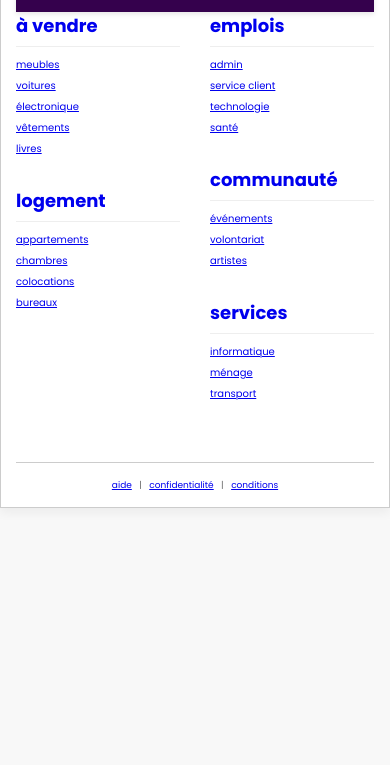
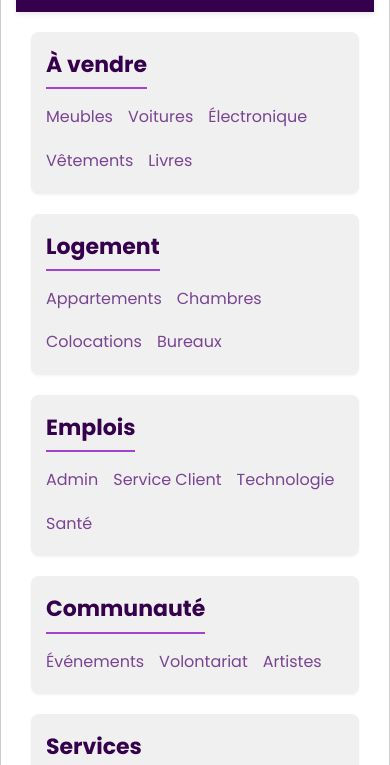
Before and after one commit to 313-jvk/craigslist-redesign-responsive, a plain HTML site: page index.html in a window 390 px wide. Shown: the part 79-844 px from the top of the page. Drawn offline with Linux system fonts and the light colour scheme.

Commit message:
Layout responsive de la page d'accueil (index.html) avec Flexbox/Grid.

```diff
--- a/css/responsive.css
+++ b/css/responsive.css
@@ -172,3 +172,111 @@ a:hover {
         background-color: #cb0ed8; /* Une autre couleur pour le bouton sur desktop */
     }
 }
+
+/* ==================================== */
+/* 2.5. Page d'Accueil (index.html)     */
+/* ==================================== */
+
+/* Styles pour le conteneur principal de la page d'accueil */
+.main-content-home {
+    display: flex; /* Utilise Flexbox pour organiser les sections */
+    flex-direction: column; /* Par défaut, les sections s'empilent verticalement sur mobile */
+    gap: 2rem; /* Espacement entre les sections */
+    padding: 2rem 1.5rem; /* Rembourrage interne pour le contenu */
+}
+
+/* Styles pour chaque bloc de catégorie */
+.category-section {
+    background-color: #f0f0f0; /* Un fond légèrement différent pour chaque section */
+    padding: 1.5rem;
+    border-radius: 8px; /* Bords légèrement arrondis */
+    box-shadow: 0 0.1rem 0.3rem rgba(0,0,0,0.05); /* Ombre très légère */
+}
+
+.category-section h2 {
+    font-size: 2.2rem; /* Taille du titre de catégorie pour mobile */
+    margin-bottom: 1rem;
+    color: #35014d; /* Votre couleur violet foncé */
+    border-bottom: 2px solid #a341d0; /* Bordure sous le titre */
+    padding-bottom: 0.5rem;
+    display: inline-block; /* Pour que la bordure ne prenne que la largeur du texte */
+}
+
+.category-section h2 a {
+    color: #35014d; /* La même couleur que le titre, pour un aspect uniforme */
+    text-decoration: none; /* Pas de soulignement par défaut */
+}
+
+.category-section h2 a:hover {
+    color: #cb0ed8; /* Couleur plus vive au survol */
+    text-decoration: underline;
+}
+
+.category-list {
+    list-style: none; /* Supprime les puces par défaut */
+    padding: 0;
+    display: flex; /* Utilise Flexbox pour les éléments de liste */
+    flex-wrap: wrap; /* Permet aux éléments de passer à la ligne si pas assez de place */
+    gap: 0.8rem 1.5rem; /* Espacement entre les éléments de liste */
+}
+
+.category-list li a {
+    font-size: 1.6rem;
+    color: #794492; /* Votre couleur violet plus clair pour les liens de catégorie */
+    text-decoration: none;
+    padding: 0.5rem 0;
+    display: block; /* Pour qu'ils prennent toute la largeur de leur zone */
+}
+
+.category-list li a:hover {
+    color: #cb0ed8; /* Couleur plus vive au survol */
+    text-decoration: underline;
+}
+
+/* ==================================== */
+/* Media Queries pour la Page d'Accueil */
+/* ==================================== */
+
+/* Breakpoint 618px: Centrer le conteneur, peut-être avec une max-width */
+@media (min-width: 618px) {
+    .craigslist-container {
+        max-width: 600px; /* Exemple de largeur maximale pour cette taille */
+        margin: 0 auto; /* Centre le conteneur */
+        padding: 2rem; /* Plus de padding pour les écrans plus grands */
+    }
+
+    .main-content-home {
+        padding: 3rem 2rem; /* Plus d'espacement pour le contenu principal */
+    }
+
+    .category-section h2 {
+        font-size: 2.5rem; /* Augmenter la taille du titre */
+    }
+
+    .category-list li a {
+        font-size: 1.7rem;
+    }
+}
+
+
+/* Breakpoint 768px: Passer à une disposition en deux ou trois colonnes */
+@media (min-width: 768px) {
+    .craigslist-container {
+        max-width: 960px; /* Largeur classique pour desktop, ou 1000px selon le besoin */
+        padding: 3rem; /* Plus de padding général */
+    }
+
+    .main-content-home {
+        display: grid; /* Utilise CSS Grid pour un contrôle précis des colonnes */
+        grid-template-columns: repeat(auto-fit, minmax(280px, 1fr)); /* 2 ou 3 colonnes auto-adaptatives */
+        gap: 3rem; /* Espacement plus grand entre les colonnes */
+    }
+
+    .category-section h2 {
+        font-size: 2.8rem; /* Taille du titre de catégorie pour desktop */
+    }
+
+    .category-list li a {
+        font-size: 1.8rem;
+    }
+}
--- a/index.html
+++ b/index.html
@@ -23,56 +23,56 @@
             </nav>
         </header>
 
-        <div class="content-legacy">
-            <div class="col-main">
-                <div class="section-block">
-                    <h2><a href="list.html?category=for-sale">à vendre</a></h2>
-                    <ul>
-                        <li><a href="#">meubles</a></li>
-                        <li><a href="#">voitures</a></li>
-                        <li><a href="#">électronique</a></li>
-                        <li><a href="#">vêtements</a></li>
-                        <li><a href="#">livres</a></li>
-                    </ul>
-                </div>
-                <div class="section-block">
-                    <h2><a href="list.html?category=housing">logement</a></h2>
-                    <ul>
-                        <li><a href="#">appartements</a></li>
-                        <li><a href="#">chambres</a></li>
-                        <li><a href="#">colocations</a></li>
-                        <li><a href="#">bureaux</a></li>
-                    </ul>
-                </div>
-            </div>
-            <div class="col-side">
-                <div class="section-block">
-                    <h2><a href="list.html?category=jobs">emplois</a></h2>
-                    <ul>
-                        <li><a href="#">admin</a></li>
-                        <li><a href="#">service client</a></li>
-                        <li><a href="#">technologie</a></li>
-                        <li><a href="#">santé</a></li>
-                    </ul>
-                </div>
-                <div class="section-block">
-                    <h2><a href="#">communauté</a></h2>
-                    <ul>
-                        <li><a href="#">événements</a></li>
-                        <li><a href="#">volontariat</a></li>
-                        <li><a href="#">artistes</a></li>
-                    </ul>
-                </div>
-                <div class="section-block">
-                    <h2><a href="#">services</a></h2>
-                    <ul>
-                        <li><a href="#">informatique</a></li>
-                        <li><a href="#">ménage</a></li>
-                        <li><a href="#">transport</a></li>
-                    </ul>
-                </div>
-            </div>
-        </div>
+       <main class="main-content-home">
+    <section class="category-section">
+        <h2><a href="list.html?category=for-sale">À vendre</a></h2>
+        <ul class="category-list">
+            <li><a href="#">Meubles</a></li>
+            <li><a href="#">Voitures</a></li>
+            <li><a href="#">Électronique</a></li>
+            <li><a href="#">Vêtements</a></li>
+            <li><a href="#">Livres</a></li>
+        </ul>
+    </section>
+
+    <section class="category-section">
+        <h2><a href="list.html?category=housing">Logement</a></h2>
+        <ul class="category-list">
+            <li><a href="#">Appartements</a></li>
+            <li><a href="#">Chambres</a></li>
+            <li><a href="#">Colocations</a></li>
+            <li><a href="#">Bureaux</a></li>
+        </ul>
+    </section>
+
+    <section class="category-section">
+        <h2><a href="list.html?category=jobs">Emplois</a></h2>
+        <ul class="category-list">
+            <li><a href="#">Admin</a></li>
+            <li><a href="#">Service Client</a></li>
+            <li><a href="#">Technologie</a></li>
+            <li><a href="#">Santé</a></li>
+        </ul>
+    </section>
+
+    <section class="category-section">
+        <h2><a href="#">Communauté</a></h2>
+        <ul class="category-list">
+            <li><a href="#">Événements</a></li>
+            <li><a href="#">Volontariat</a></li>
+            <li><a href="#">Artistes</a></li>
+        </ul>
+    </section>
+
+    <section class="category-section">
+        <h2><a href="#">Services</a></h2>
+        <ul class="category-list">
+            <li><a href="#">Informatique</a></li>
+            <li><a href="#">Ménage</a></li>
+            <li><a href="#">Transport</a></li>
+        </ul>
+    </section>
+</main>
 
         <div class="footer-legacy">
             <a href="#">aide</a> | <a href="#">confidentialité</a> | <a href="#">conditions</a>
```
